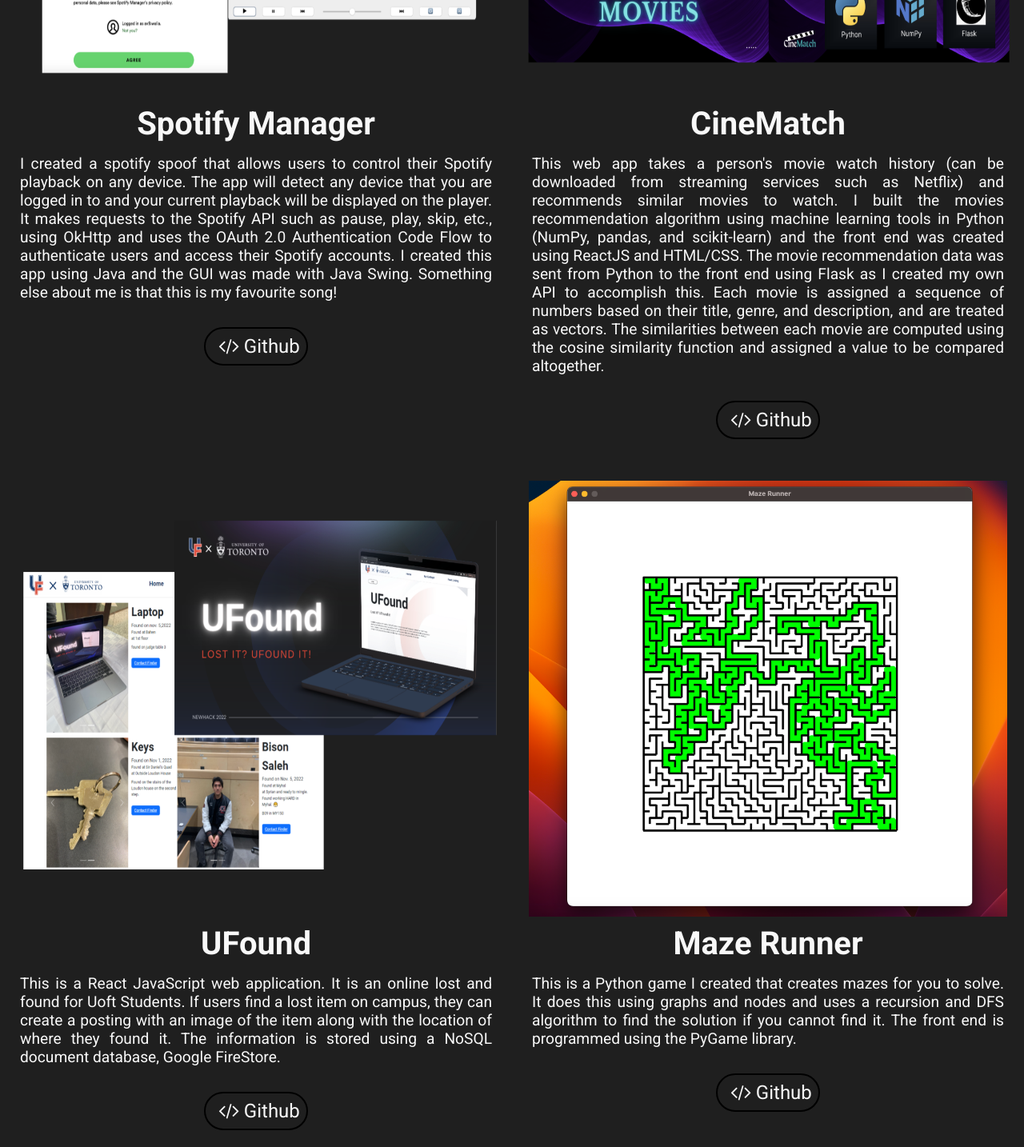
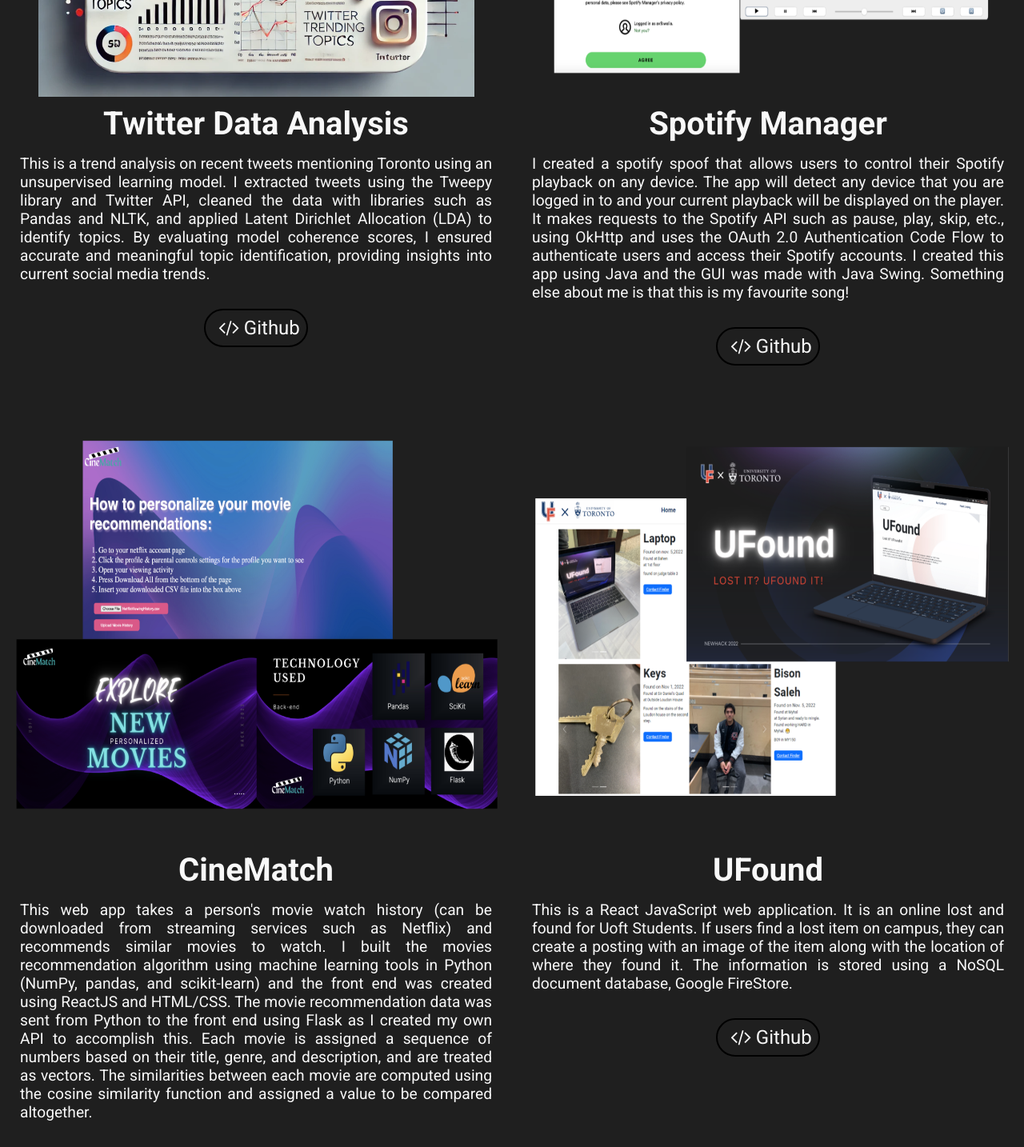
Before and after one commit to Avi04w/ReactPersonalWebsite, a React (Create React App) app: page /portfolio in a window 1280 px wide. Shown: the part 500-1934 px from the top of the page at 80% size. Built offline with nearby package versions, Linux system fonts and the light colour scheme; the HTML template or start-up script is replaced by a standard one.

Commit message:
Updated portfolio

```diff
--- a/src/info/Info.js
+++ b/src/info/Info.js
@@ -1,4 +1,5 @@
-import mazeRunner from "../img/mazeRunner.png"
+// import mazeRunner from "../img/mazeRunner.png"
+import twitter from "../img/twitterimg.png"
 import uFound from "../img/uFound.png"
 import spotifyManager from "../img/spotify.png"
 import cineMatch from "../img/cinematch.png"
@@ -81,6 +82,12 @@
     ],
     portfolio: [
         {
+            title: "Twitter Data Analysis",
+            description: "This is a trend analysis on recent tweets mentioning Toronto using an unsupervised learning model. I extracted tweets using the Tweepy library and Twitter API, cleaned the data with libraries such as Pandas and NLTK, and applied Latent Dirichlet Allocation (LDA) to identify topics. By evaluating model coherence scores, I ensured accurate and meaningful topic identification, providing insights into current social media trends.",
+            source: "https://github.com/Avi04w/Twitter-Analysis",
+            image: twitter,
+        },
+        {
             title: "Spotify Manager",
             description: "I created a spotify spoof that allows users to control their Spotify playback on any device. The app will detect any device that you are logged in to and your current playback will be displayed on the player. It makes requests to the Spotify API such as pause, play, skip, etc., using OkHttp and uses the OAuth 2.0 Authentication Code Flow to authenticate users and access their Spotify accounts. I created this app using Java and the GUI was made with Java Swing. Something else about me is that this is my favourite song!",
             source: "https://github.com/Avi04w/SpotifyManager",
@@ -98,11 +105,5 @@
             source: "https://github.com/Avi04w/uoft-lost-and-found",
             image: uFound
         },
-        {
-            title: "Maze Runner",
-            description: "This is a Python game I created that creates mazes for you to solve. It does this using graphs and nodes and uses a recursion and DFS algorithm to find the solution if you cannot find it. The front end is programmed using the PyGame library.",
-            source: "https://github.com/Avi04w/Maze",
-            image: mazeRunner,
-        },
     ]
 }
```
Also changed, not shown: src/img/twitterimg.png (added).
